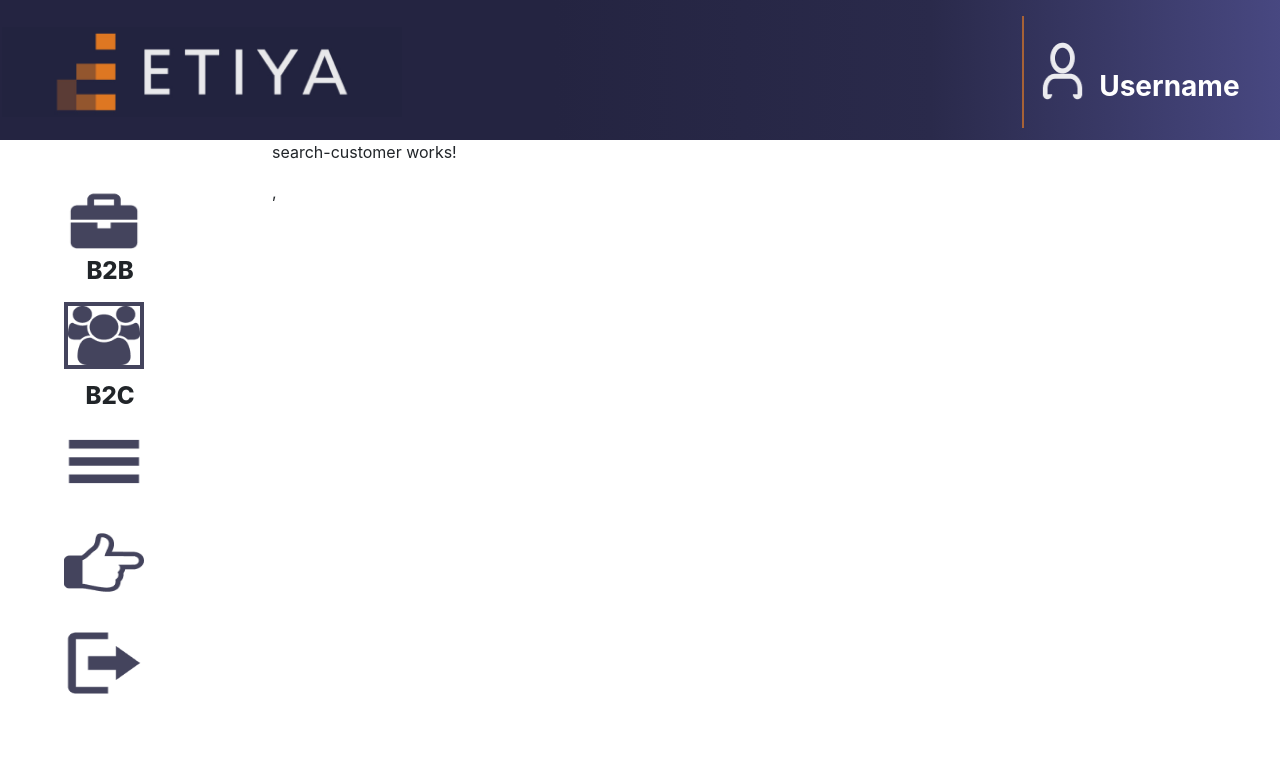
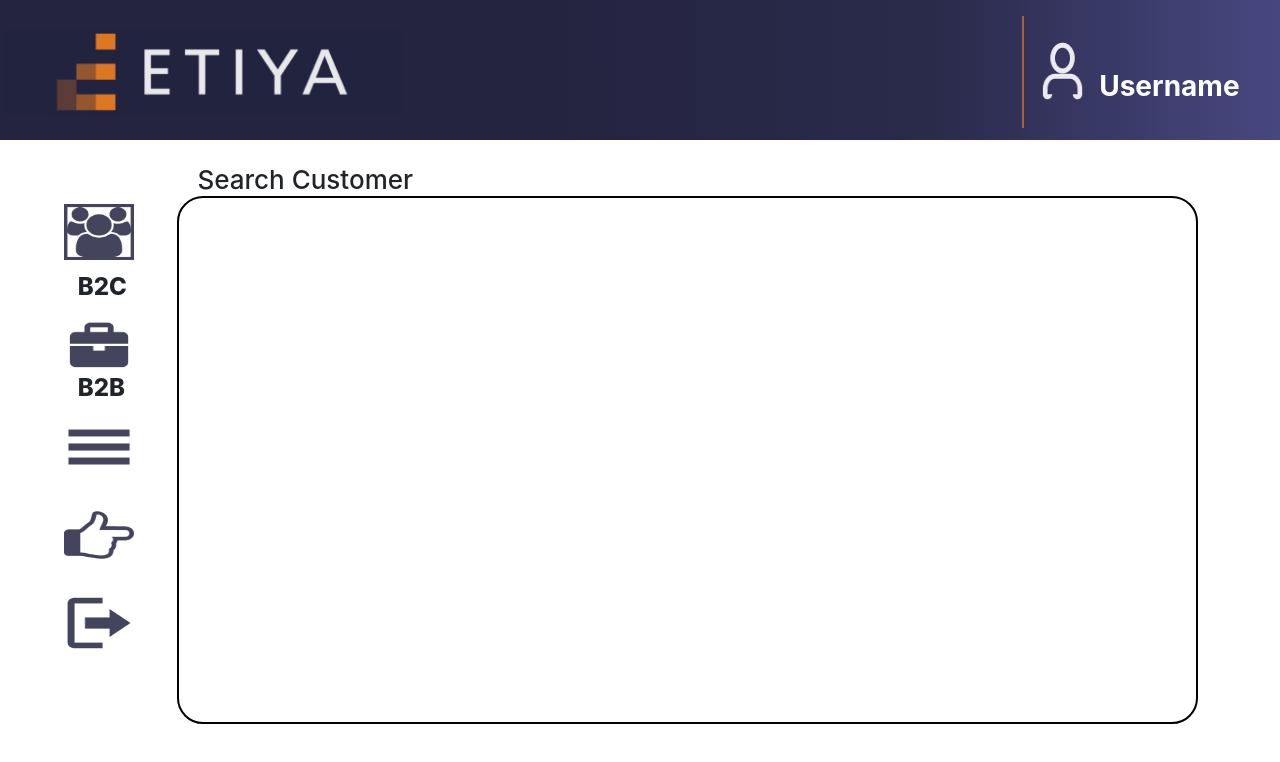
Before and after one commit to gglnyrdm/CRMLite, an Angular app: page /searchcustomer in a window 1280 px wide. Shown: the top 762 px of the page. Built offline with nearby package versions, Linux system fonts and the light colour scheme; a web font is replaced by a local one.

Commit message:
Add search customer component

```diff
--- a/src/app/pages/customer/search-customer/search-customer.component.html
+++ b/src/app/pages/customer/search-customer/search-customer.component.html
@@ -1 +1,4 @@
-<p>search-customer works!</p>,
+<p class="title">Search Customer</p>
+<div class="search-customer-content">
+
+</div>
--- a/src/app/pages/customer/search-customer/search-customer.component.scss
+++ b/src/app/pages/customer/search-customer/search-customer.component.scss
@@ -1,3 +1,18 @@
-:host {
-  display: block;
+.title {
+  position: relative;
+  left: 2%;
+  top:2%;
+  margin-top: 1rem;
+  font-family: 'Inter';
+  font-weight: 500;
+  font-size: 1.625rem;
+  line-height: 1.51rem ;
 }
+.search-customer-content {
+  position: relative;
+  min-width: 100%;
+  min-height:33rem;
+  // background-color: red;
+  border: 2px solid black;
+  border-radius: 1.625rem;
+}
--- a/src/app/shared/components/navbar/navbar.component.html
+++ b/src/app/shared/components/navbar/navbar.component.html
@@ -1,8 +1,8 @@
 <nav>
+        <img id="b2c-icon" src="../../../../assets/b2c-icon.png" alt="b2c-icon">
+        <p>B2C</p>
         <img id="b2b-icon" src="../../../../assets/b2b-icon.png" alt="b2b-icon">
         <p>B2B</p>
-        <img id="b2c-icon" src="../../../../assets/b2c-icon.png" alt="b2c-icon">
-        <p>B2C</p>
         <img id="menu-icon" src="../../../../assets/menu-icon.png" alt="menu-icon">
         <img id="right-hand-icon" src="../../../../assets/right-hand-icon.png" alt="right-hand-icon">
         <img id="log-out-icon" src="../../../../assets/log-out-icon.png" alt="log-out-icon">
--- a/src/app/shared/components/navbar/navbar.component.scss
+++ b/src/app/shared/components/navbar/navbar.component.scss
@@ -13,7 +13,7 @@ nav {
 p {
   position: relative;
   display: flex;
-  justify-content: center;
+  left: 15%;
   font-family: 'Inter';
   font-weight: 800;
   font-size: 1.5rem;
@@ -21,6 +21,7 @@ p {
 }
 
 #b2c-icon {
+  margin-top: 1rem;
   margin-bottom: 0.8rem;
 }
 #menu-icon {
@@ -36,13 +37,13 @@ margin-bottom: 2rem;
 }
 img {
   opacity: 0.85;
-  max-width: 5rem;
-  max-height: 4.3rem;
+  max-width: 4.4rem;
+  max-height: 3.5rem;
 }
 
 img:hover {
   cursor: pointer;
   opacity: 1;
-  max-width: 5rem;
-  max-height: 4.3rem;
+  max-width: 4.4rem;
+  max-height: 3.5rem;
 }
--- a/src/app/shared/layouts/main-layout/main-layout.component.html
+++ b/src/app/shared/layouts/main-layout/main-layout.component.html
@@ -1,10 +1,10 @@
 <app-header></app-header>
 <div class="container">
 <div class="row">
-    <div class="col-md-2">
+    <div class="col-md-1">
             <app-navbar></app-navbar>
     </div>
-    <div class=" content-area col-md-10">
+    <div class=" content-area col-md-11">
         <router-outlet> </router-outlet>
     </div>
 </div>
```
